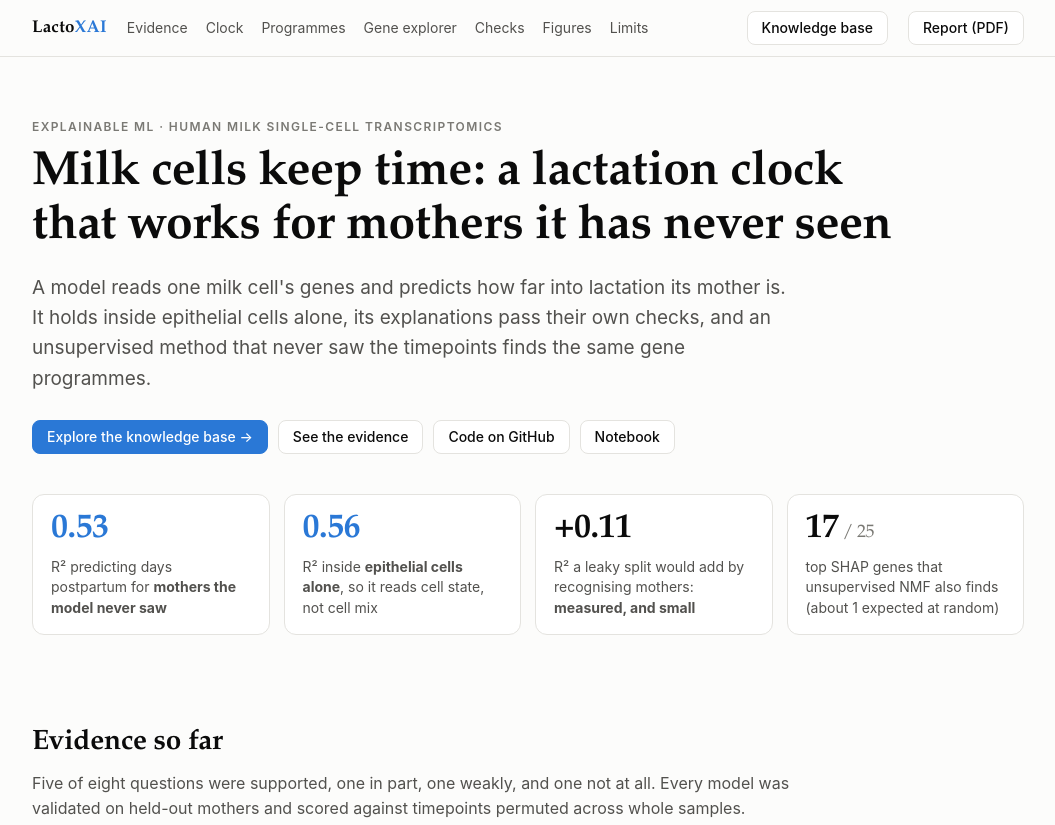
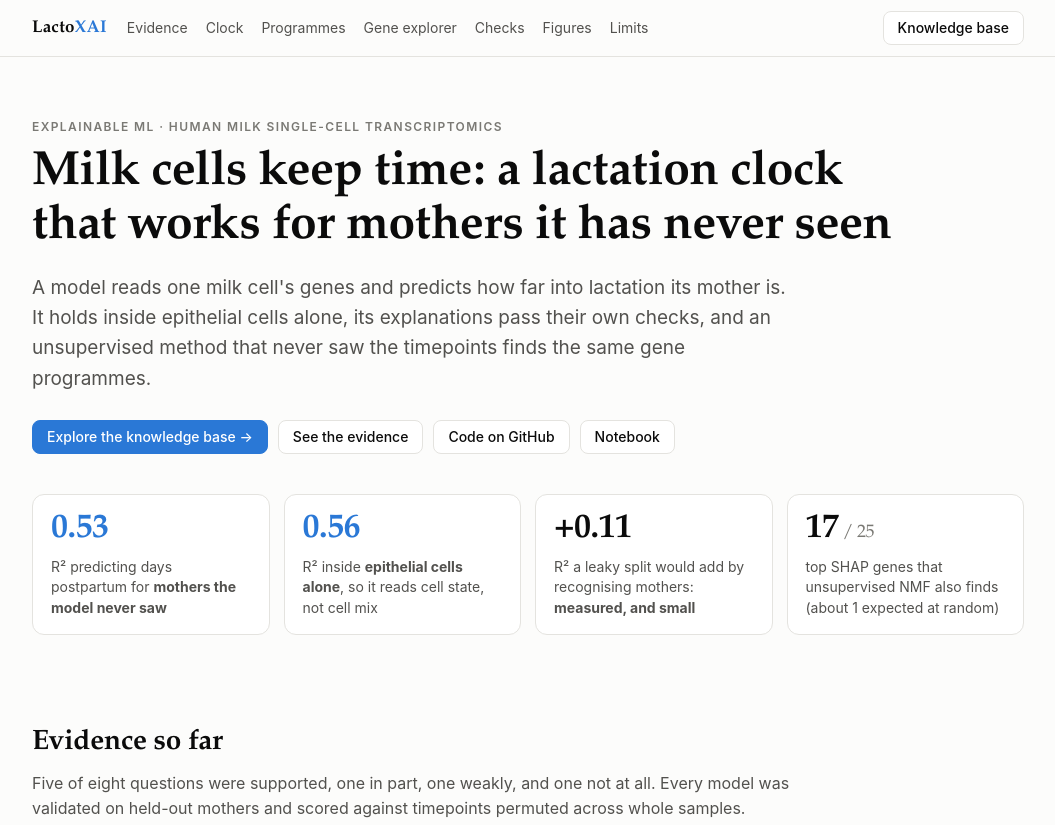
Before and after one commit to rishabhjha1/LactoXAI, a plain HTML site: page docs/index.html in a window 1280 px wide. Shown: the top 825 px of the page, without its empty margins (112-1167 px from the left). Drawn offline with Linux system fonts and the light colour scheme.

Commit message:
version 2

```diff
--- a/docs/index.html
+++ b/docs/index.html
@@ -145,7 +145,7 @@ footer .wrap{display:flex;justify-content:space-between;gap:20px;flex-wrap:wrap}
     <a href="#genes">Gene explorer</a><a href="#checks">Checks</a><a href="#figures">Figures</a><a href="#limits">Limits</a>
   </nav>
   <a class="btn" href="kb/">Knowledge base</a>
-  <a class="btn" href="LactoXAI_report.pdf">Report (PDF)</a>
+
 </div></header>
 
 <main class="wrap">
```
